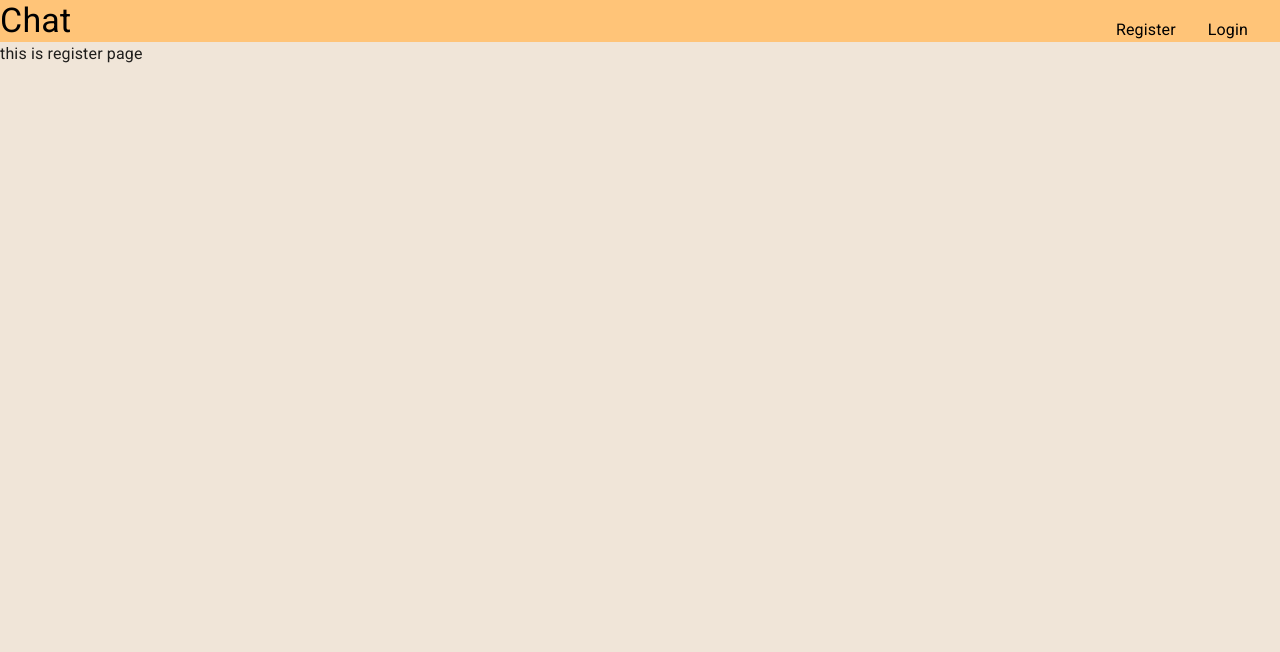
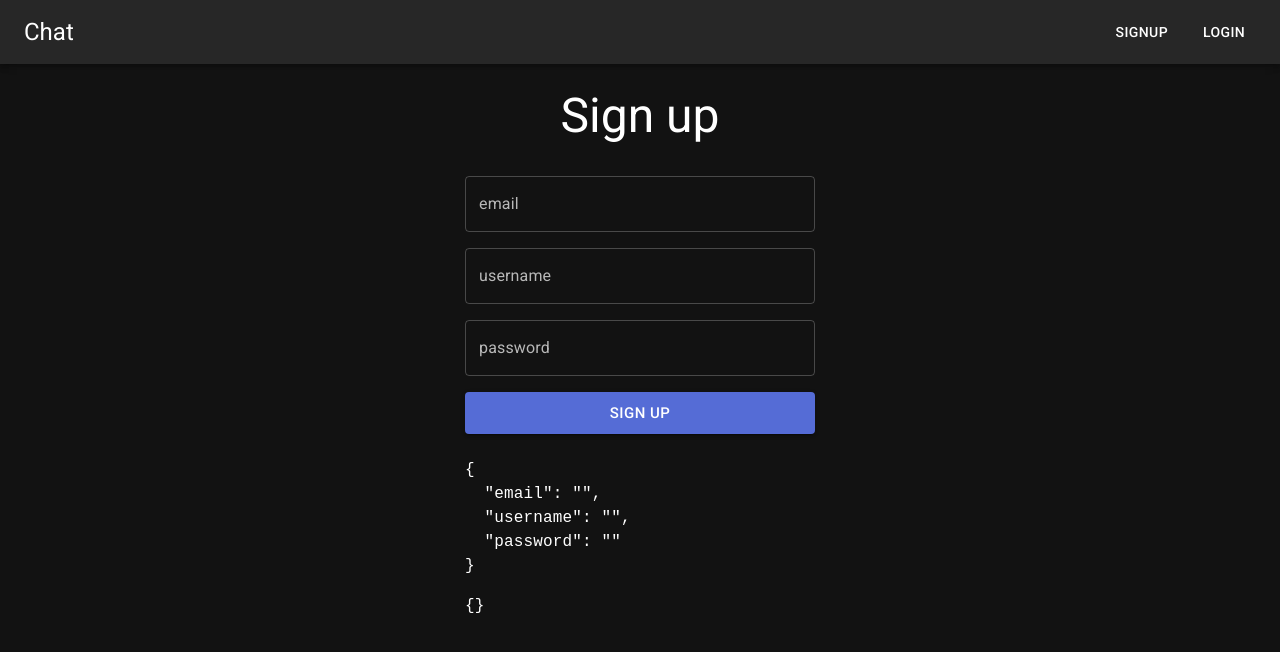
Before and after one commit to darshandamre/chat, a React (Create React App) app in the folder web/: page /register in a window 1280 px wide. Shown: the top 652 px of the page. Built offline with nearby package versions, Linux system fonts and the light colour scheme; no server answers.

Commit message:
feat: added login and register page

```diff
--- a/web/package.json
+++ b/web/package.json
@@ -6,16 +6,19 @@
     "@apollo/client": "^3.5.6",
     "@emotion/react": "^11.7.0",
     "@emotion/styled": "^11.6.0",
+    "@mui/icons-material": "^5.2.4",
     "@mui/material": "^5.2.3",
     "@types/react": "^17.0.37",
     "@types/react-dom": "^17.0.11",
+    "formik": "^2.2.9",
     "graphql": "^16.1.0",
     "graphql-ws": "^5.5.5",
     "react": "^17.0.2",
     "react-dom": "^17.0.2",
     "react-router-dom": "^6.0.2",
     "react-scripts": "^4.0.3",
-    "typescript": "^4.5.2"
+    "typescript": "^4.5.2",
+    "yup": "^0.32.11"
   },
   "scripts": {
     "start": "react-scripts start",
--- a/web/src/Components/NavBar.tsx
+++ b/web/src/Components/NavBar.tsx
@@ -1,47 +1,45 @@
+import React from "react";
+import { useNavigate } from "react-router-dom";
+import AppBar from "@mui/material/AppBar";
 import Box from "@mui/material/Box";
-import Link from "@mui/material/Link";
+import Button from "@mui/material/Button";
+import Toolbar from "@mui/material/Toolbar";
 import Typography from "@mui/material/Typography";
-import React from "react";
 
 interface NavBarProps {}
 
 const NavBar: React.FC<NavBarProps> = ({}) => {
+  const navigate = useNavigate();
   return (
-    <Box
-      sx={{
-        display: "flex",
-        backgroundColor: "secondary.main"
-      }}>
-      <Link
-        href="/"
-        underline="none"
-        sx={{
-          color: "info.main"
-        }}>
-        <Typography variant="h4">Chat</Typography>
-      </Link>
-
-      <Link
-        href="/register"
-        underline="hover"
-        sx={{
-          color: "info.main",
-          marginLeft: "auto",
-          marginRight: "2em",
-          alignSelf: "end"
-        }}>
-        Register
-      </Link>
-      <Link
-        href="/login"
-        underline="hover"
-        sx={{
-          color: "info.main",
-          marginRight: "2em",
-          alignSelf: "end"
-        }}>
-        Login
-      </Link>
+    <Box sx={{ flexGrow: 1 }}>
+      <AppBar position="static">
+        <Toolbar>
+          <Typography
+            variant="h5"
+            component="div"
+            sx={{ cursor: "pointer", mr: "auto" }}
+            onClick={() => {
+              navigate("/");
+            }}>
+            Chat
+          </Typography>
+          <Button
+            color="inherit"
+            sx={{ mr: 2 }}
+            onClick={() => {
+              navigate("/register");
+            }}>
+            Signup
+          </Button>
+          <Button
+            color="inherit"
+            onClick={() => {
+              navigate("/login");
+            }}>
+            Login
+          </Button>
+        </Toolbar>
+      </AppBar>
     </Box>
   );
 };
--- /dev/null
+++ b/web/src/graphql/subscriptions/hello.graphql
@@ -0,0 +1,5 @@
+subscription HelloOkay {
+  subsHello {
+    hello
+  }
+}
--- a/web/src/index.tsx
+++ b/web/src/index.tsx
@@ -6,29 +6,17 @@ import { ThemeProvider } from "@mui/material/styles";
 import App from "./App";
 import theme from "./theme";
 import { client } from "./createApolloClient";
-import { gql } from "@apollo/client";
+import { ApolloProvider } from "@apollo/client";
 
 ReactDOM.render(
+  <ApolloProvider client={client}>
     <ThemeProvider theme={theme}>
       <BrowserRouter>
         {/* CssBaseline kickstart an elegant, consistent, and simple baseline to build upon. */}
         <CssBaseline />
         <App />
       </BrowserRouter>
-  </ThemeProvider>,
+    </ThemeProvider>
+  </ApolloProvider>,
   document.querySelector("#root")
 );
-
-client
-  .query({
-    query: gql`
-      query Me {
-        me {
-          id
-          username
-          email
-        }
-      }
-    `
-  })
-  .then(result => console.log(result));
--- a/web/src/pages/Login.tsx
+++ b/web/src/pages/Login.tsx
@@ -1,13 +1,64 @@
+import Box from "@mui/material/Box";
+import Typography from "@mui/material/Typography";
 import React from "react";
 import NavBar from "../Components/NavBar";
+import { Form, Formik } from "formik";
+import { MyTextField } from "../utils/MyTextField";
+import Button from "@mui/material/Button";
+import * as yup from "yup";
 
 interface LoginProps {}
 
 const Login: React.FC<LoginProps> = ({}) => {
+  const validationSchema = yup.object({
+    usernameOrEmail: yup
+      .string()
+      .required("username or email is a required field"),
+    password: yup.string().required().min(3)
+  });
   return (
     <>
       <NavBar />
-      <div>this is login page</div>
+      <Box
+        sx={{
+          mx: "auto",
+          maxWidth: 350
+        }}>
+        <Typography my={3} variant="h3" component={"div"} align="center">
+          Login
+        </Typography>
+        <Formik
+          initialValues={{
+            usernameOrEmail: "",
+            password: ""
+          }}
+          validationSchema={validationSchema}
+          onSubmit={(data, { setSubmitting }) => {
+            setSubmitting(true);
+            // make async call
+            console.log("submit: ", data);
+            setSubmitting(false);
+          }}>
+          {({ values, errors, isSubmitting }) => (
+            <Form>
+              <MyTextField name="usernameOrEmail" label="username or email" />
+              <MyTextField name="password" label="password" />
+
+              <Button
+                sx={{ width: "100%", my: 1 }}
+                size="large"
+                type="submit"
+                variant="contained"
+                disabled={isSubmitting}>
+                login
+              </Button>
+
+              <pre>{JSON.stringify(values, null, 2)}</pre>
+              <pre>{JSON.stringify(errors, null, 2)}</pre>
+            </Form>
+          )}
+        </Formik>
+      </Box>
     </>
   );
 };
--- a/web/src/pages/Register.tsx
+++ b/web/src/pages/Register.tsx
@@ -1,13 +1,66 @@
 import React from "react";
+import Box from "@mui/material/Box";
+import { Form, Formik } from "formik";
 import NavBar from "../Components/NavBar";
+import { MyTextField } from "../utils/MyTextField";
+import Typography from "@mui/material/Typography";
+import * as yup from "yup";
+import Button from "@mui/material/Button";
 
-interface RegisterProps {}
+// interface RegisterProps {}
 
-const Register: React.FC<RegisterProps> = ({}) => {
+const validationSchema = yup.object({
+  email: yup.string().required().email(),
+  username: yup.string().required().min(3),
+  password: yup.string().required().min(3)
+});
+
+const Register: React.FC = () => {
   return (
     <>
       <NavBar />
-      <div>this is register page</div>
+      <Box
+        sx={{
+          mx: "auto",
+          maxWidth: 350
+        }}>
+        <Typography my={3} variant="h3" component={"div"} align="center">
+          Sign up
+        </Typography>
+        <Formik
+          initialValues={{
+            email: "",
+            username: "",
+            password: ""
+          }}
+          validationSchema={validationSchema}
+          onSubmit={(data, { setSubmitting }) => {
+            setSubmitting(true);
+            // make async call
+            console.log("submit: ", data);
+            setSubmitting(false);
+          }}>
+          {({ values, errors, isSubmitting }) => (
+            <Form>
+              <MyTextField name="email" label="email" />
+              <MyTextField name="username" label="username" />
+              <MyTextField name="password" label="password" />
+
+              <Button
+                sx={{ width: "100%", my: 1 }}
+                size="large"
+                type="submit"
+                variant="contained"
+                disabled={isSubmitting}>
+                Sign up
+              </Button>
+
+              <pre>{JSON.stringify(values, null, 2)}</pre>
+              <pre>{JSON.stringify(errors, null, 2)}</pre>
+            </Form>
+          )}
+        </Formik>
+      </Box>
     </>
   );
 };
--- a/web/src/theme.ts
+++ b/web/src/theme.ts
@@ -4,21 +4,15 @@ import { red } from "@mui/material/colors";
 // A custom theme for this app
 const theme = createTheme({
   palette: {
+    mode: "dark",
     primary: {
-      main: "#75cfb8",
-      light: "#bbdfc8"
+      main: "#556cd6"
     },
     secondary: {
-      main: "#ffc478"
+      main: "#19857b"
     },
     error: {
       main: red.A400
-    },
-    background: {
-      default: "#f0e5d8"
-    },
-    info: {
-      main: "#000000"
     }
   }
 });
--- /dev/null
+++ b/web/src/utils/MyTextField.tsx
@@ -0,0 +1,28 @@
+import React from "react";
+import { FieldHookConfig, useField } from "formik";
+import TextField from "@mui/material/TextField";
+
+type MyTextFieldProps = FieldHookConfig<{}> & {
+  label: string;
+};
+
+export const MyTextField: React.FC<MyTextFieldProps> = ({
+  label,
+  ...props
+}) => {
+  const [field, meta] = useField<{}>(props);
+  const errorText = meta.error && meta.touched ? meta.error : "";
+
+  return (
+    <TextField
+      sx={{
+        my: 1
+      }}
+      fullWidth
+      label={label}
+      {...field}
+      helperText={errorText}
+      error={!!errorText}
+    />
+  );
+};
```
Also changed, not shown: web/src/generated/graphql.tsx (+34 -0 lines), 1 other file (tests, documents, lock files or other folders). Lines whose indentation alone changed are shown as unchanged.
